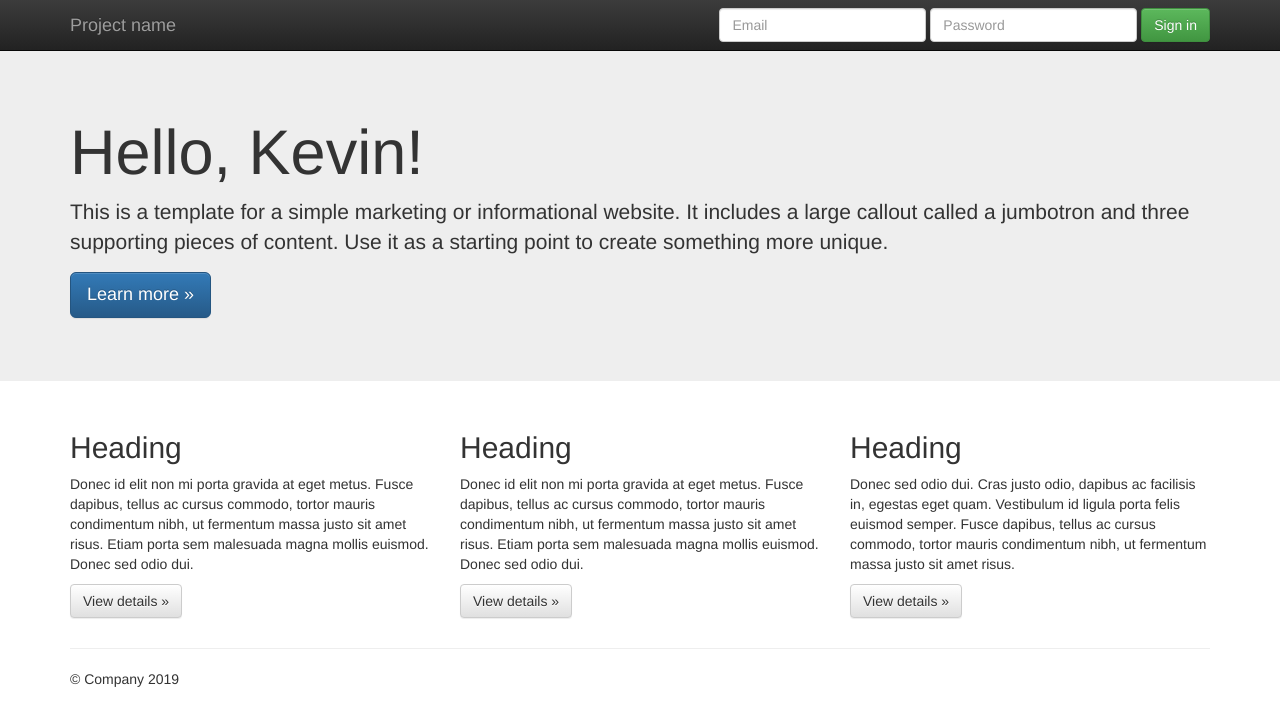
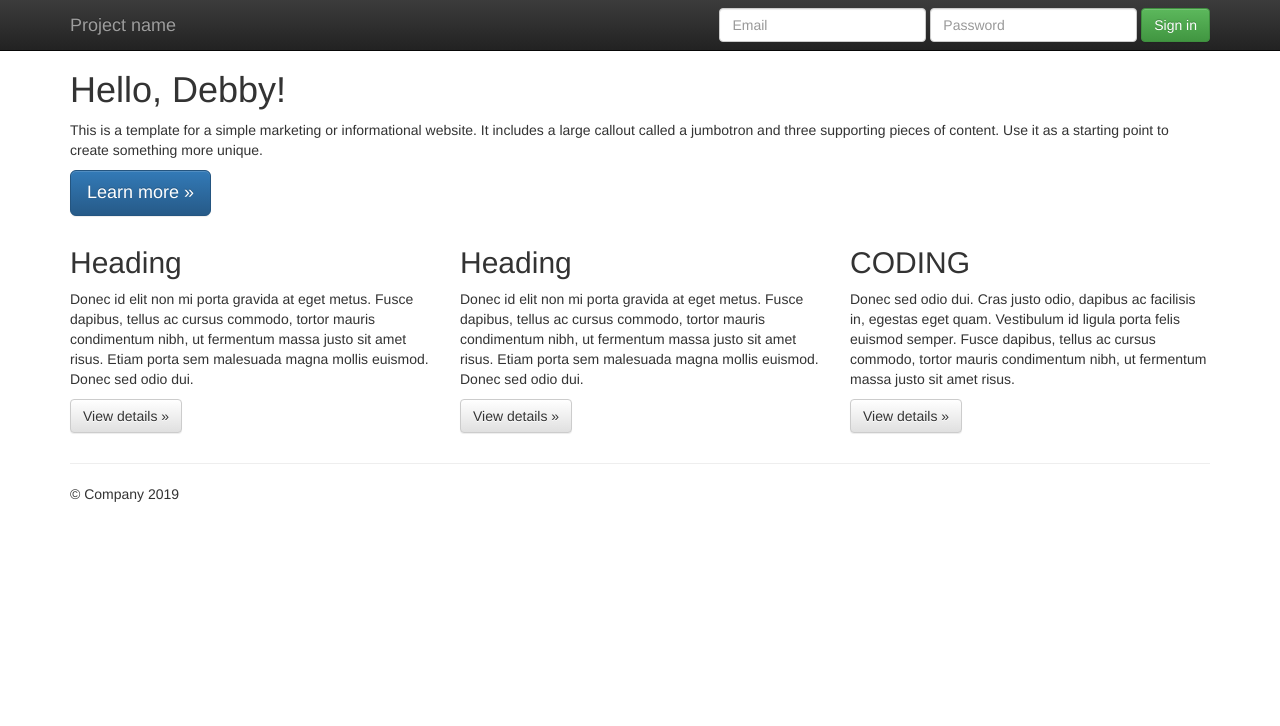
Before and after one commit to nanbalk/MY_WEBSITE, a plain HTML site: page index.html in a window 1280 px wide. Drawn offline with nearby package versions, Linux system fonts and the light colour scheme.

Commit message:
My Third Commit

```diff
--- a/index.html
+++ b/index.html
@@ -55,9 +55,9 @@
     </nav>
 
     <!-- Main jumbotron for a primary marketing message or call to action -->
-    <div class="jumbotron">
+    <div class="Disturb">
       <div class="container">
-        <h1>Hello, Kevin!</h1>
+        <h1>Hello, Debby!</h1>
         <p>This is a template for a simple marketing or informational website. It includes a large callout called a jumbotron and three supporting pieces of content. Use it as a starting point to create something more unique.</p>
         <p><a class="btn btn-primary btn-lg" href="#" role="button">Learn more &raquo;</a></p>
       </div>
@@ -77,7 +77,7 @@
           <p><a class="btn btn-default" href="#" role="button">View details &raquo;</a></p>
        </div>
         <div class="col-md-4">
-          <h2>Heading</h2>
+          <h2>CODING</h2>
           <p>Donec sed odio dui. Cras justo odio, dapibus ac facilisis in, egestas eget quam. Vestibulum id ligula porta felis euismod semper. Fusce dapibus, tellus ac cursus commodo, tortor mauris condimentum nibh, ut fermentum massa justo sit amet risus.</p>
           <p><a class="btn btn-default" href="#" role="button">View details &raquo;</a></p>
         </div>
```
